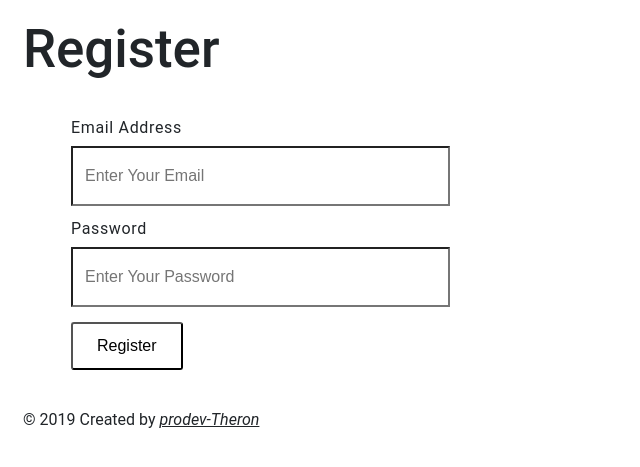
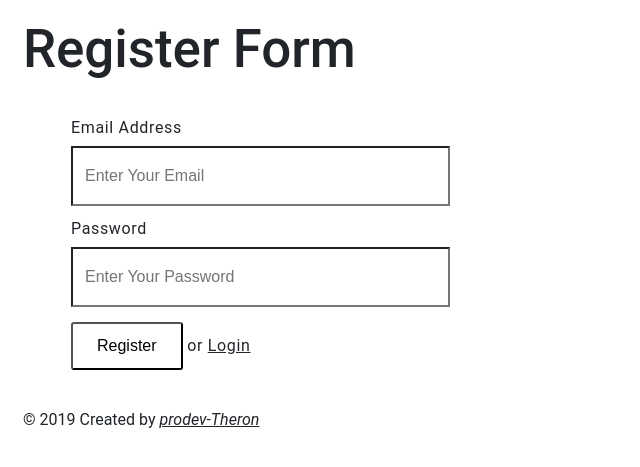
Before and after one commit to proDev-Theron/PHP_Login-System, a PHP site: page /register.php in a window 1280 px wide. Shown: the top 467 px of the page, without its empty margins (0-640 px from the left). Run offline with PHP 8.4, Linux system fonts and the light colour scheme.

Commit message:
Added links to and from 'index.php' and 'register.php'
Added a link to 'register.php' in 'index.php'.

Added a link to 'index.php' from 'register.php'.

Changed from uppercase to lowercase the buttons.

```diff
--- a/register.php
+++ b/register.php
@@ -16,7 +16,7 @@
 </head>
 <body>
     <div class="loginSection">
-        <h1>Register</h1>
+        <h1>Register Form</h1>
         <form class="form" method="post">
             <!-- Email -->
             <div class="input-group">
@@ -28,9 +28,12 @@
             <label for="password">Password</label>
             <input type="password" name="password" id="password" placeholder="Enter Your Password" required="">
             </div>
-            <!-- Button -->
+            <!-- Login Button -->
             <div class="loginbtn">
             <button type="submit">Register</button>
+            or
+            <!-- Link to Login Page -->
+            <a href="index.php">Login</a>
             </div>
         </form>
     </div>
```
Also changed, not shown: index.php (+5 -2 lines).
